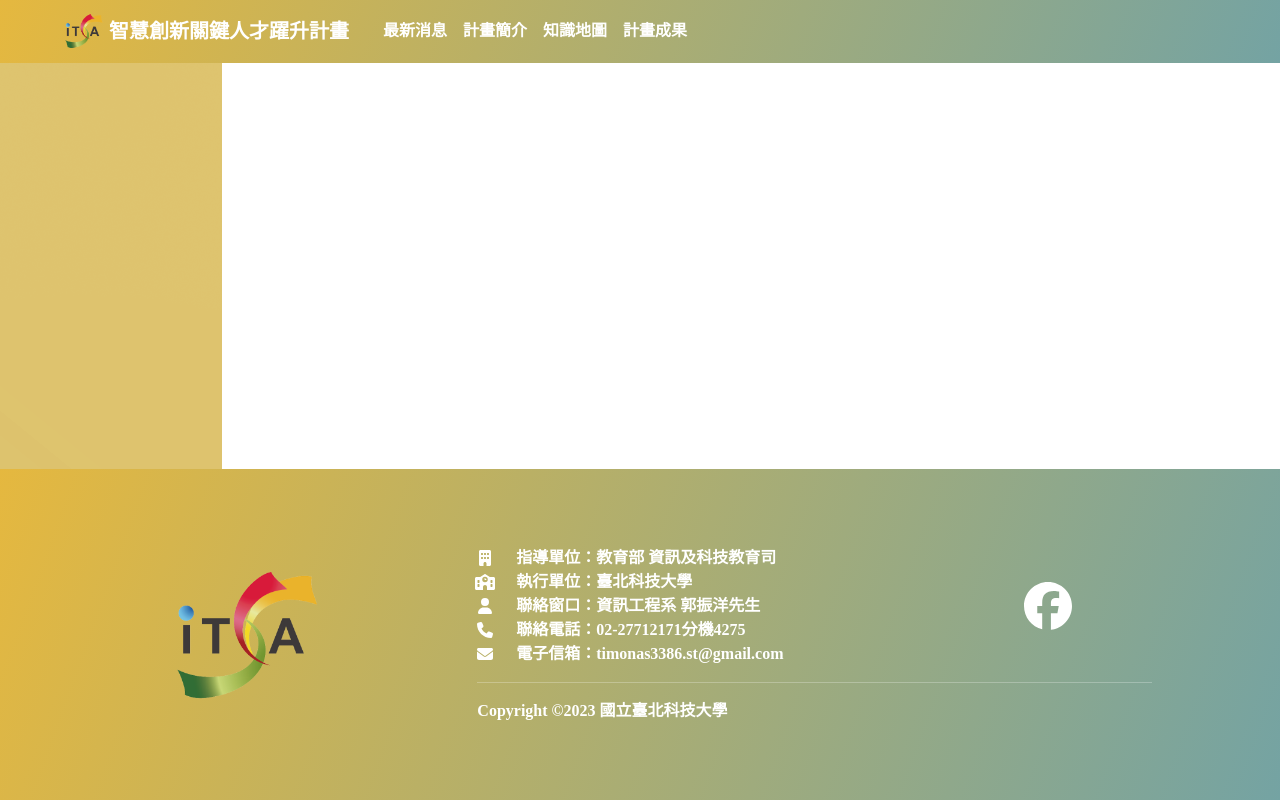
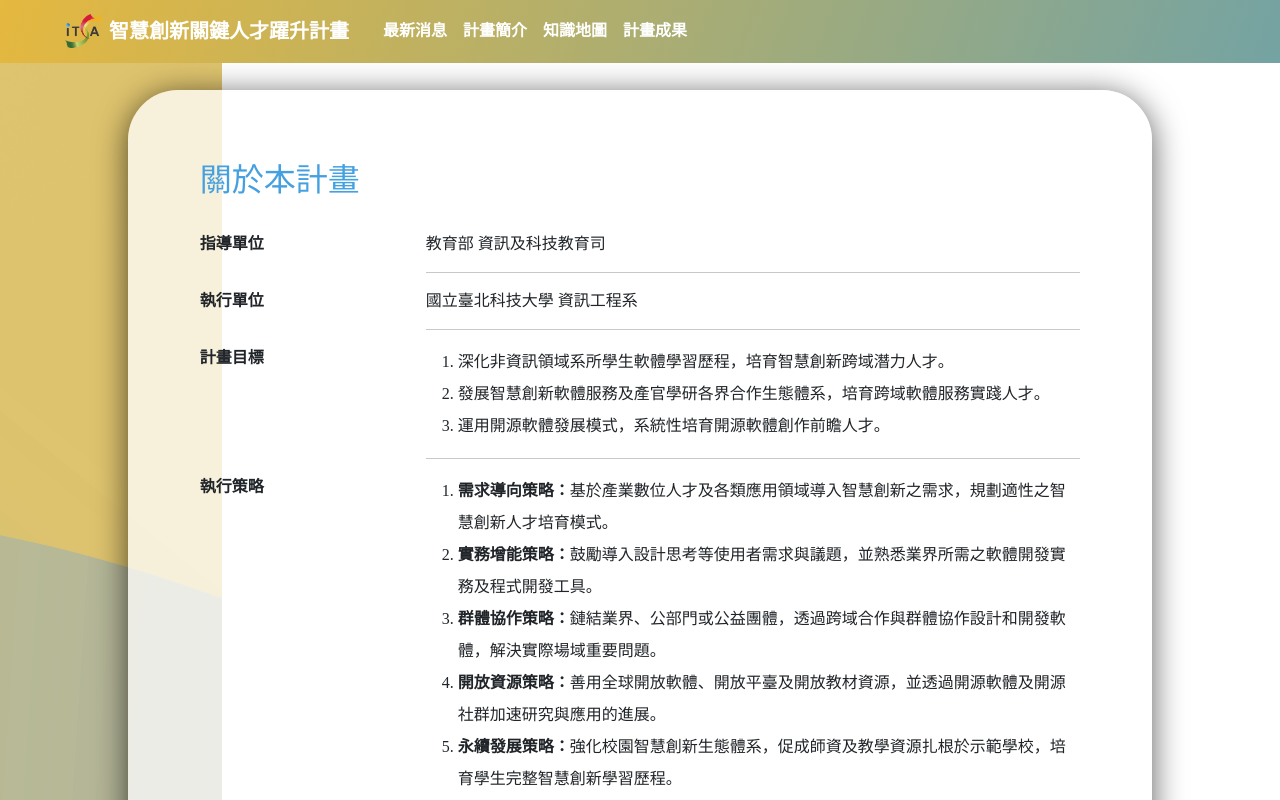
Before and after one commit to KatoToyoki/ITSA-C, a React (Create React App) app: page /about in a window 1280 px wide. Shown: the top 800 px of the page. Built offline with nearby package versions, Linux system fonts and the light colour scheme.

Commit message:
about added

```diff
--- a/src/pages/About.js
+++ b/src/pages/About.js
@@ -1,7 +1,66 @@
 import { Col, Row, Button } from "react-bootstrap";
+
+import 'bootstrap/dist/css/bootstrap.min.css';
+import 'bootstrap/dist/js/bootstrap.js';
+import '../css/style.css'
+import '../css/map.css'
 
 export default function About() {
     return (
-        <div></div>
+        <div className="c_container">
+            <div className="content">
+                <h2 className="blue_word">關於本計畫</h2>
+                <br />
+                <Row>
+                    <Col sm={12} md={3}>
+                        <b>指導單位</b>
+                    </Col>
+                    <Col sm={12} md={9}>
+                        教育部 資訊及科技教育司
+                        <hr />
+                    </Col>
+
+                    <Col sm={12} md={3}>
+                        <b>執行單位</b>
+                    </Col>
+                    <Col sm={12} md={9}>
+                        國立臺北科技大學 資訊工程系
+                        <hr />
+                    </Col>
+
+                    <Col sm={12} md={3}>
+                        <b>計畫目標</b>
+                    </Col>
+                    <Col sm={12} md={9}>
+                        <ol>
+                            <li>深化非資訊領域系所學生軟體學習歷程，培育智慧創新跨域潛力人才。</li>
+                            <li>發展智慧創新軟體服務及產官學研各界合作生態體系，培育跨域軟體服務實踐人才。</li>
+                            <li>運用開源軟體發展模式，系統性培育開源軟體創作前瞻人才。</li>
+                        </ol>
+                        <hr />
+                    </Col>
+
+                    <Col sm={12} md={3}>
+                        <b>執行策略</b>
+                    </Col>
+                    <Col sm={12} md={9}>
+                        <ol>
+                            <li><b>需求導向策略：</b>基於產業數位人才及各類應用領域導入智慧創新之需求，規劃適性之智慧創新人才培育模式。</li>
+                            <li><b>實務增能策略：</b>鼓勵導入設計思考等使用者需求與議題，並熟悉業界所需之軟體開發實務及程式開發工具。</li>
+                            <li><b>群體協作策略：</b>鏈結業界、公部門或公益團體，透過跨域合作與群體協作設計和開發軟體，解決實際場域重要問題。</li>
+                            <li><b>開放資源策略：</b>善用全球開放軟體、開放平臺及開放教材資源，並透過開源軟體及開源社群加速研究與應用的進展。</li>
+                            <li><b>永續發展策略：</b>強化校園智慧創新生態體系，促成師資及教學資源扎根於示範學校，培育學生完整智慧創新學習歷程。</li>
+                        </ol>
+                        <hr />
+                    </Col>
+
+                    <Col sm={12} md={3}>
+                        <b>計畫架構</b>
+                    </Col>
+                    <Col sm={12} md={9}>
+                    </Col>
+                </Row>
+            </div>
+        </div>
     )
 }
```
